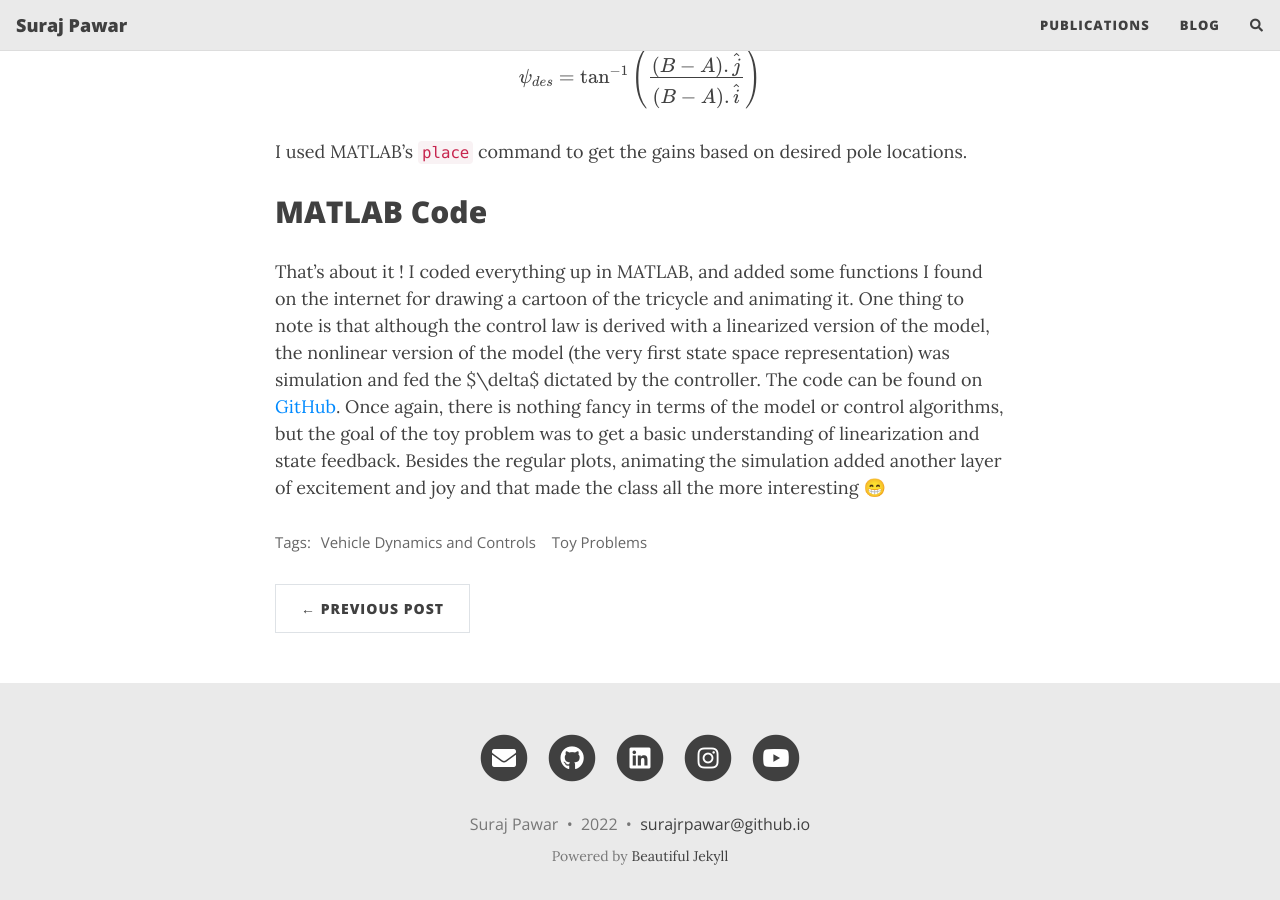
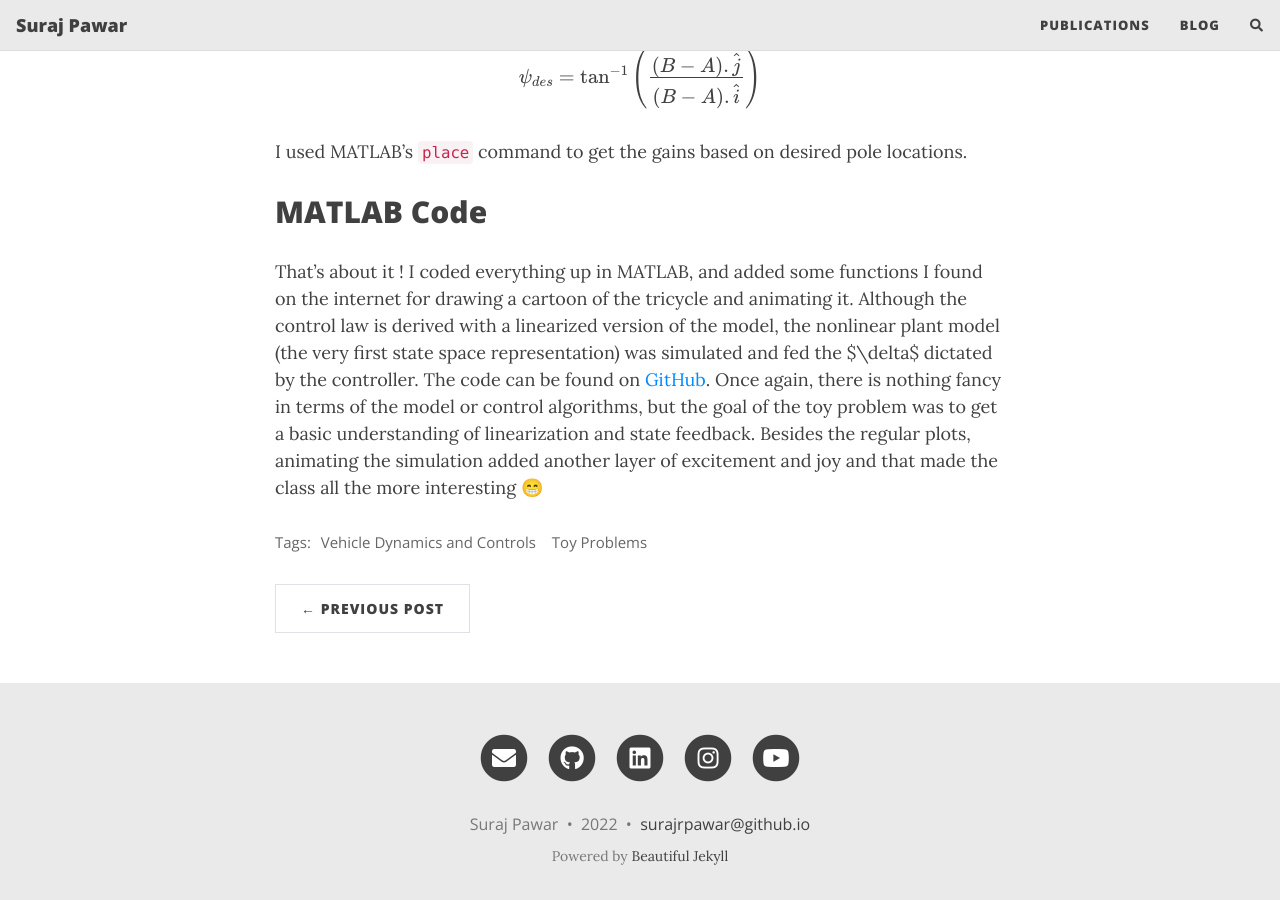
Before and after one commit to SurajRPawar/surajrpawar.github.io, a Jekyll site: the page built from _posts/2021-12-27-tricycle.md, in a window 1280 px wide and 900 px high, scrolled down 5347 px. Built offline with Jekyll 4.4.1, drawn with Linux system fonts in a browser that asks for light colours; nearby versions of some CDN libraries; formulas are drawn with MathJax 3; comment, search, counter and statistics services are not loaded.

Commit message:
fix typo in tricycle post

```diff
--- a/_posts/2021-12-27-tricycle.md
+++ b/_posts/2021-12-27-tricycle.md
@@ -140,4 +140,4 @@ $$
 I used MATLAB's `place` command to get the gains based on desired pole locations.
 
 ## MATLAB Code
-That's about it ! I coded everything up in MATLAB, and added some functions I found on the internet for drawing a cartoon of the tricycle and animating it. One thing to note is that although the control law is derived with a linearized version of the model, the nonlinear version of the model (the very first state space representation) was simulation and fed the $\delta$ dictated by the controller. The code can be found on [GitHub](https://github.com/SurajRPawar/Tricycle-UTurn-Demo). Once again, there is nothing fancy in terms of the model or control algorithms, but the goal of the toy problem was to get a basic understanding of linearization and state feedback. Besides the regular plots, animating the simulation added another layer of excitement and joy and that made the class all the more interesting 😁
+That's about it ! I coded everything up in MATLAB, and added some functions I found on the internet for drawing a cartoon of the tricycle and animating it. Although the control law is derived with a linearized version of the model, the nonlinear plant model (the very first state space representation) was simulated and fed the $\delta$ dictated by the controller. The code can be found on [GitHub](https://github.com/SurajRPawar/Tricycle-UTurn-Demo). Once again, there is nothing fancy in terms of the model or control algorithms, but the goal of the toy problem was to get a basic understanding of linearization and state feedback. Besides the regular plots, animating the simulation added another layer of excitement and joy and that made the class all the more interesting 😁
```
